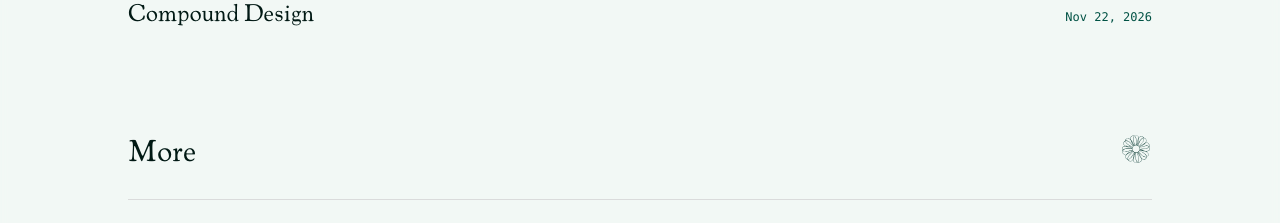
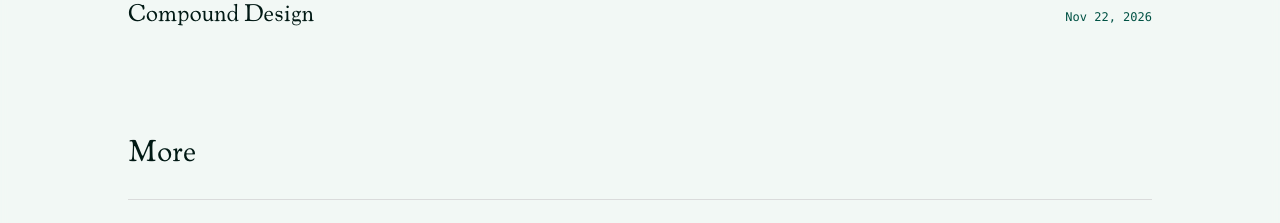
Before and after one commit to bergets/kohl-design, a Next.js app: page / in a window 1280 px wide. Shown: the part 1660-1883 px from the top of the page. Built offline with nearby package versions, Linux system fonts and the light colour scheme.

Commit message:
chore(home): remove emblem from More section

```diff
--- a/app/page.tsx
+++ b/app/page.tsx
@@ -262,8 +262,6 @@ export default function Home() {
             <h3 className={`${cooper.className} text-2xl sm:text-3xl font-normal text-pine-900 dark:text-white`}>
               More
             </h3>
-
-            <BrandFlower className="size-8 text-pine-700 dark:text-[#8AD0BE] shrink-0" />
           </div>
 
           <div className="border-t border-border/80 dark:border-pine-500/30 divide-y divide-border/60 dark:divide-pine-500/20">
```
